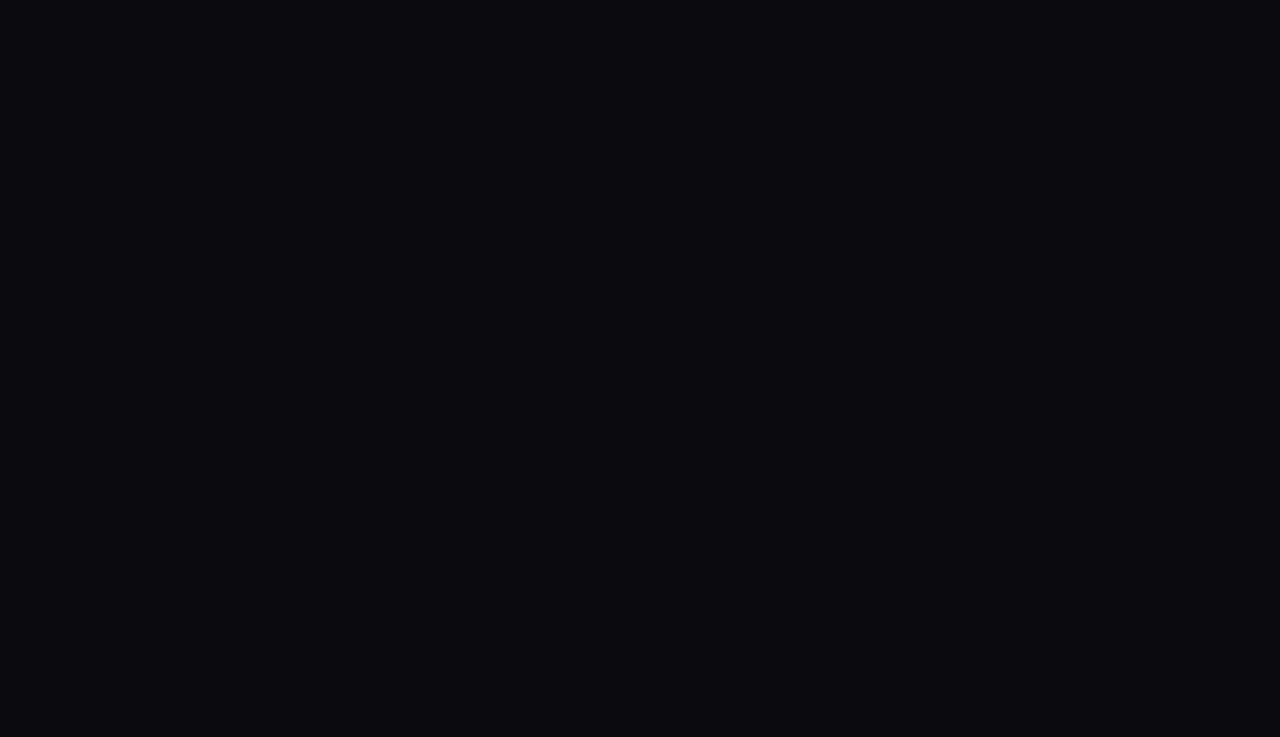
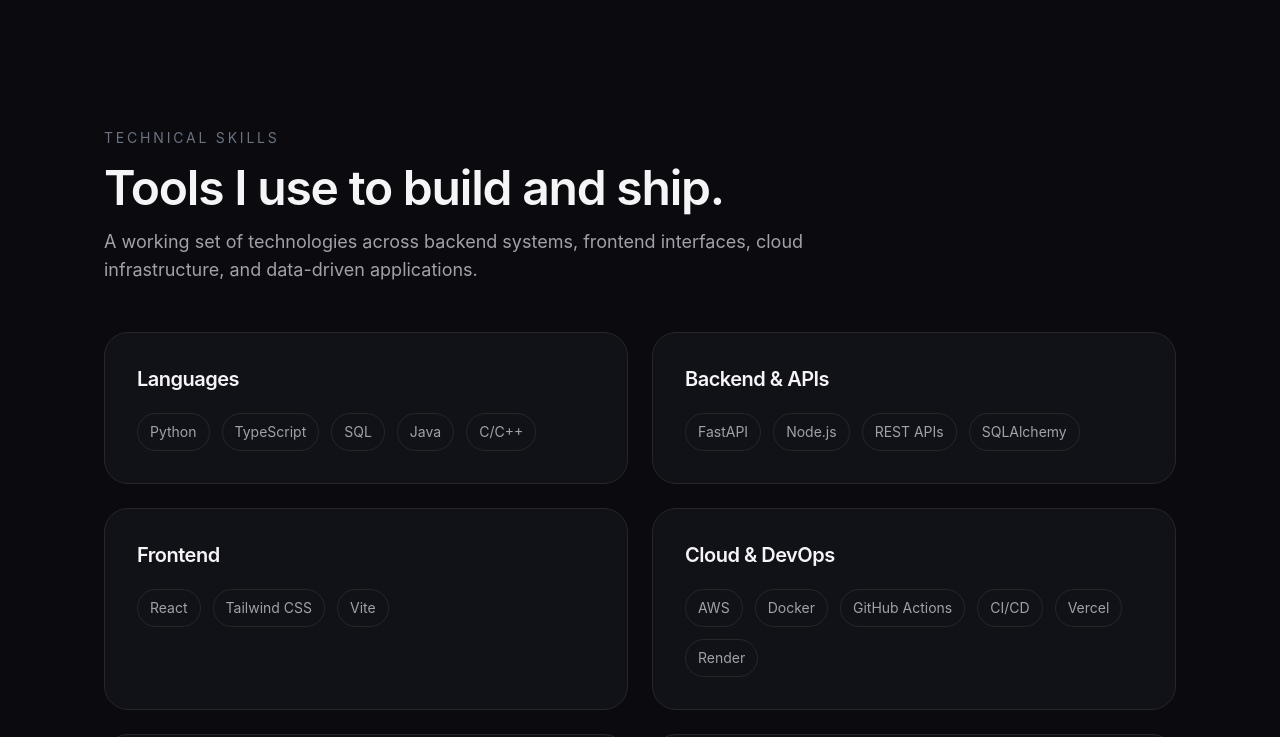
Before and after one commit to PaarthSh4rma/portfolio-website, a React (Vite) app: page / in a window 1280 px wide. Shown: the part 3580-4317 px from the top of the page. Before the commit the page ends 3580 px from the top, so only its background shows below. Built offline with nearby package versions, Linux system fonts and the light colour scheme.

Commit message:
added skills section

```diff
--- a/src/App.tsx
+++ b/src/App.tsx
@@ -2,6 +2,7 @@
 import Hero from "./components/sections/Hero";
 import Experience from "./components/sections/Experience";
 import Projects from "./components/sections/Projects";
+import Skills from "./components/sections/Skills";
 
 function App() {
   return (
@@ -13,6 +14,7 @@
       <Hero />
       <Experience />
       <Projects />
+      <Skills />
     </main>
   );
 }
--- /dev/null
+++ b/src/components/sections/Skills.tsx
@@ -0,0 +1,49 @@
+import Section from "../layout/Section";
+import { skillGroups } from "../../data/skills";
+
+export default function Skills() {
+  return (
+    <Section id="skills">
+      <div className="space-y-12">
+        <div className="max-w-3xl space-y-4">
+          <p className="text-sm uppercase tracking-[0.2em] text-[var(--text-muted)]">
+            Technical Skills
+          </p>
+          <h2 className="text-3xl font-semibold tracking-tight md:text-5xl">
+            Tools I use to build and ship.
+          </h2>
+          <p className="text-base leading-8 text-[var(--text-secondary)] md:text-lg">
+            A working set of technologies across backend systems, frontend
+            interfaces, cloud infrastructure, and data-driven applications.
+          </p>
+        </div>
+
+        <div className="grid gap-6 md:grid-cols-2">
+          {skillGroups.map((group) => (
+            <div
+              key={group.category}
+              className="rounded-3xl border border-[var(--border-primary)] bg-[var(--bg-secondary)] p-6 md:p-8"
+            >
+              <div className="space-y-5">
+                <h3 className="text-lg font-semibold tracking-tight md:text-xl">
+                  {group.category}
+                </h3>
+
+                <div className="flex flex-wrap gap-3">
+                  {group.items.map((item) => (
+                    <span
+                      key={item}
+                      className="rounded-full border border-[var(--border-primary)] px-3 py-2 text-sm text-[var(--text-secondary)]"
+                    >
+                      {item}
+                    </span>
+                  ))}
+                </div>
+              </div>
+            </div>
+          ))}
+        </div>
+      </div>
+    </Section>
+  );
+}
```
